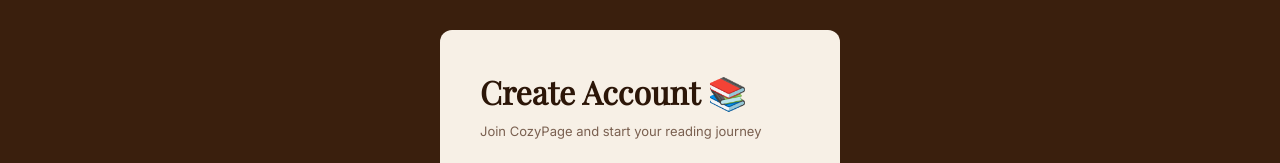
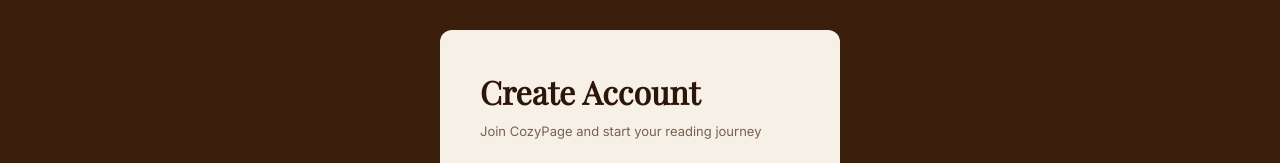
Before and after one commit to angelbhandari/BookStore-Website, a plain HTML site: page signup.html in a window 1280 px wide. Shown: the part 198-361 px from the top of the page. Drawn offline with nearby package versions, Linux system fonts and the light colour scheme.

Commit message:
Update signup.html

```diff
--- a/signup.html
+++ b/signup.html
@@ -108,7 +108,7 @@
 
 <main>
   <div class="card">
-    <h1>Create Account 📚</h1>
+    <h1>Create Account </h1>
     <p class="sub">Join CozyPage and start your reading journey</p>
 
     <form id="signupForm">
```
